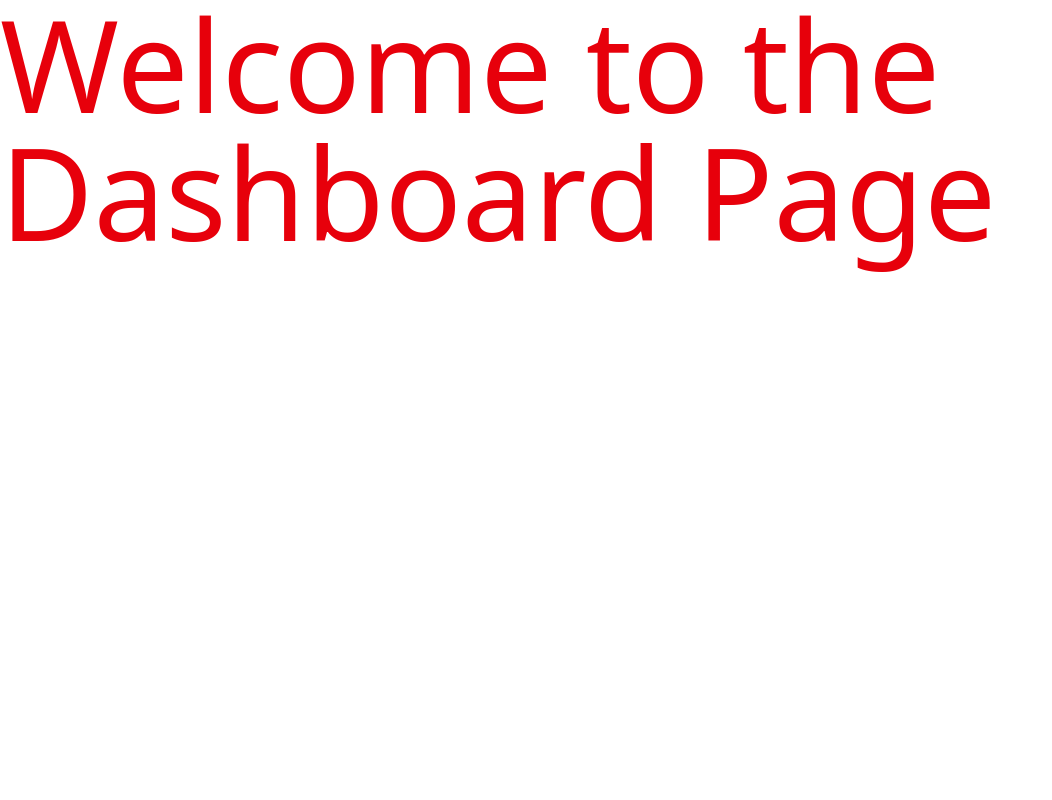
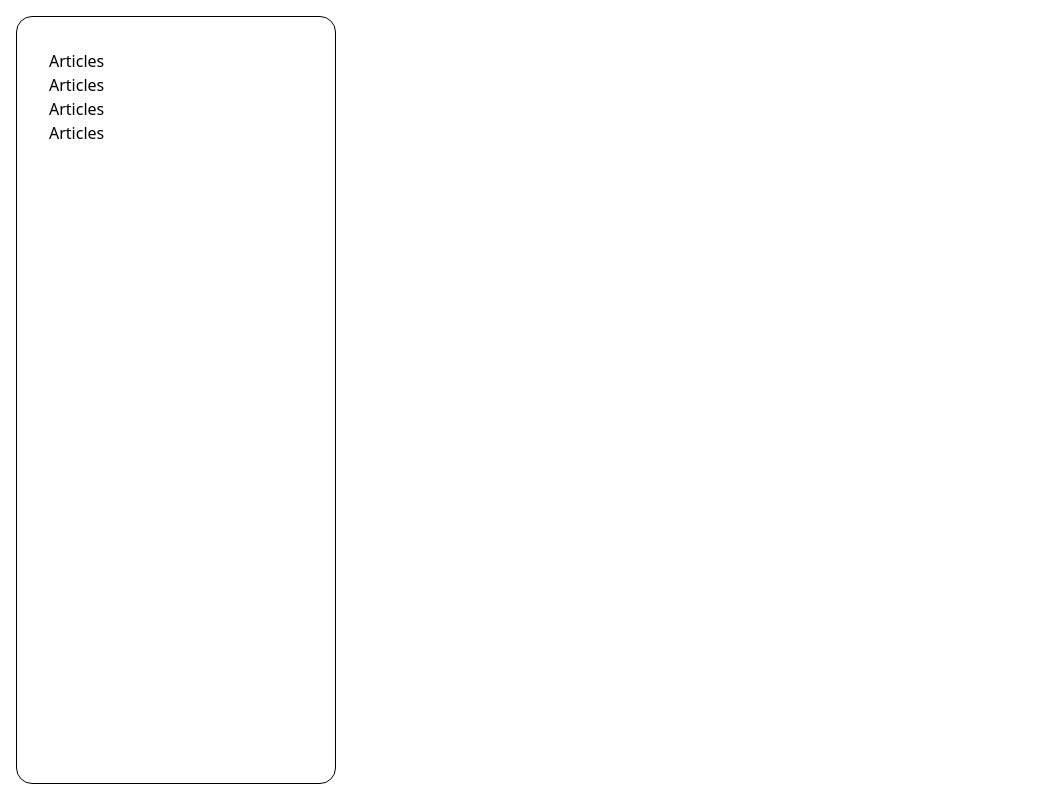
Before and after one commit to MikeG404/STOCK-MANAGEMENT-FRONTEND, a React (Vite) app: page /dashboard in a window 1280 px wide. Shown: the whole page, without its empty margins (0-1052 px from the left). Built offline with nearby package versions, Linux system fonts and the light colour scheme.

Commit message:
Positioning Left feature navigation with test list

```diff
--- a/src/App.tsx
+++ b/src/App.tsx
@@ -6,10 +6,12 @@ import DashboardRoute from './routes/Dashboard.route'
 function App() {
 
   return (
-    <Routes>
-      <Route path="/" element={<HomeRoute />} />
-      <Route path="/dashboard" element={<DashboardRoute />} />
-    </Routes>
+    <main className='h-screen p-4'>
+      <Routes>
+        <Route path="/" element={<HomeRoute />} />
+        <Route path="/dashboard" element={<DashboardRoute />} />
+      </Routes>
+    </main>
   )
 }
 
--- /dev/null
+++ b/src/components/sections/NavFeatureSection.tsx
@@ -0,0 +1,16 @@
+function NavFeatureSection() {
+    return (
+        <section className="max-w-xs h-full p-8 border border-black rounded-2xl">
+            <div>
+                <ul>
+                    <li>Articles</li>
+                    <li>Articles</li>
+                    <li>Articles</li>
+                    <li>Articles</li>
+                </ul>
+            </div>
+        </section>
+    );
+}
+
+export default NavFeatureSection;
--- a/src/routes/Dashboard.route.tsx
+++ b/src/routes/Dashboard.route.tsx
@@ -1,7 +1,9 @@
+import NavFeatureSection from "../components/sections/NavFeatureSection";
+
 function DashboardRoute() {
 
     return (
-        <div className="text-red-600 text-9xl">Welcome to the Dashboard Page</div>
+        <NavFeatureSection />
     )
 }
 
```
Also changed, not shown: 1 other file (tests, documents, lock files or other folders).
